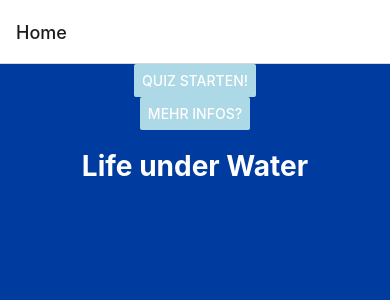
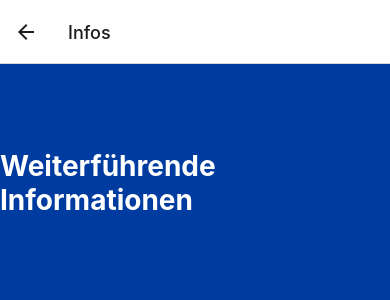
Before and after one commit to KHomuth/its-mosy-quiz, a React Native app: screen /Infos in a window 390 px wide. Shown: the top 300 px of the page. Built offline with nearby package versions, Linux system fonts and the light colour scheme.

Commit message:
navigate between landingpage and subpages

```diff
--- a/App.js
+++ b/App.js
@@ -1,6 +1,8 @@
 import { NavigationContainer, StackActions } from '@react-navigation/native';
 import { createNativeStackNavigator } from '@react-navigation/native-stack';
 import LandingPage from './components/LandingPage';
+import QuizPage from './components/QuizPage';
+import InfoPage from './components/InfoPage';
 
 const Stack = createNativeStackNavigator();
 
@@ -12,6 +14,14 @@
           name='Home'
           component={LandingPage}
         />
+        <Stack.Screen
+          name='Quiz'
+          component={QuizPage}
+        />
+        <Stack.Screen
+          name='Infos'
+          component={InfoPage}
+        />
       </Stack.Navigator>
     </NavigationContainer>
   );
--- a/components/LandingPage.js
+++ b/components/LandingPage.js
@@ -1,35 +1,37 @@
 import * as React from "react";
-import { StyleSheet, Text, View, Button, Linking } from "react-native";
+import { StyleSheet, Text, View, Button, Linking, Pressable } from "react-native";
 
 export default function LandingPage({ navigation }) {
-
-
     return (
+      <View style={styles.containerBackground}>
         <View style={styles.container}>
-          <Text style={styles.titleText}>Life under Water</Text>
-          <Button title="Quiz starten!" color="lightblue" onPress={() => {
-              Linking.openURL('https://de.wikipedia.org/wiki/Quiz');
-            }}/>
-          <Button title="Mehr Infos?" color="lightblue" onPress={() => {
-              Linking.openURL('https://de.wikipedia.org/wiki/Ozean');
-            }}/>
+          <Text style={[styles.titleText, styles.fontColorWhite]}>Life under Water</Text>
+          <Pressable onPress={() => navigation.navigate('Quiz')}>
+            <Text style={styles.fontColorWhite}>Quiz starten!</Text>
+          </Pressable>
+          <Pressable onPress={() => navigation.navigate('Infos')}>
+            <Text style={styles.fontColorWhite}>Mehr Infos?</Text>
+          </Pressable>
         </View>
+      </View>
     );
 }
 
 const styles = StyleSheet.create({
-    container: {
+    containerBackground: {
       flex: 1,
       backgroundColor: '#003ca0',
       alignItems: 'center',
-
-
+    },
+    container: {
+      top: 85,
+      position: 'absolute'
     },
     titleText: {
       fontWeight: 'bold',
-      fontSize: 28,
-      top: 85,
-      color: '#ffffff',
-      position: 'absolute'
+      fontSize: 28
+    },
+    fontColorWhite: {
+      color: '#ffffff'
     }
 });
```
